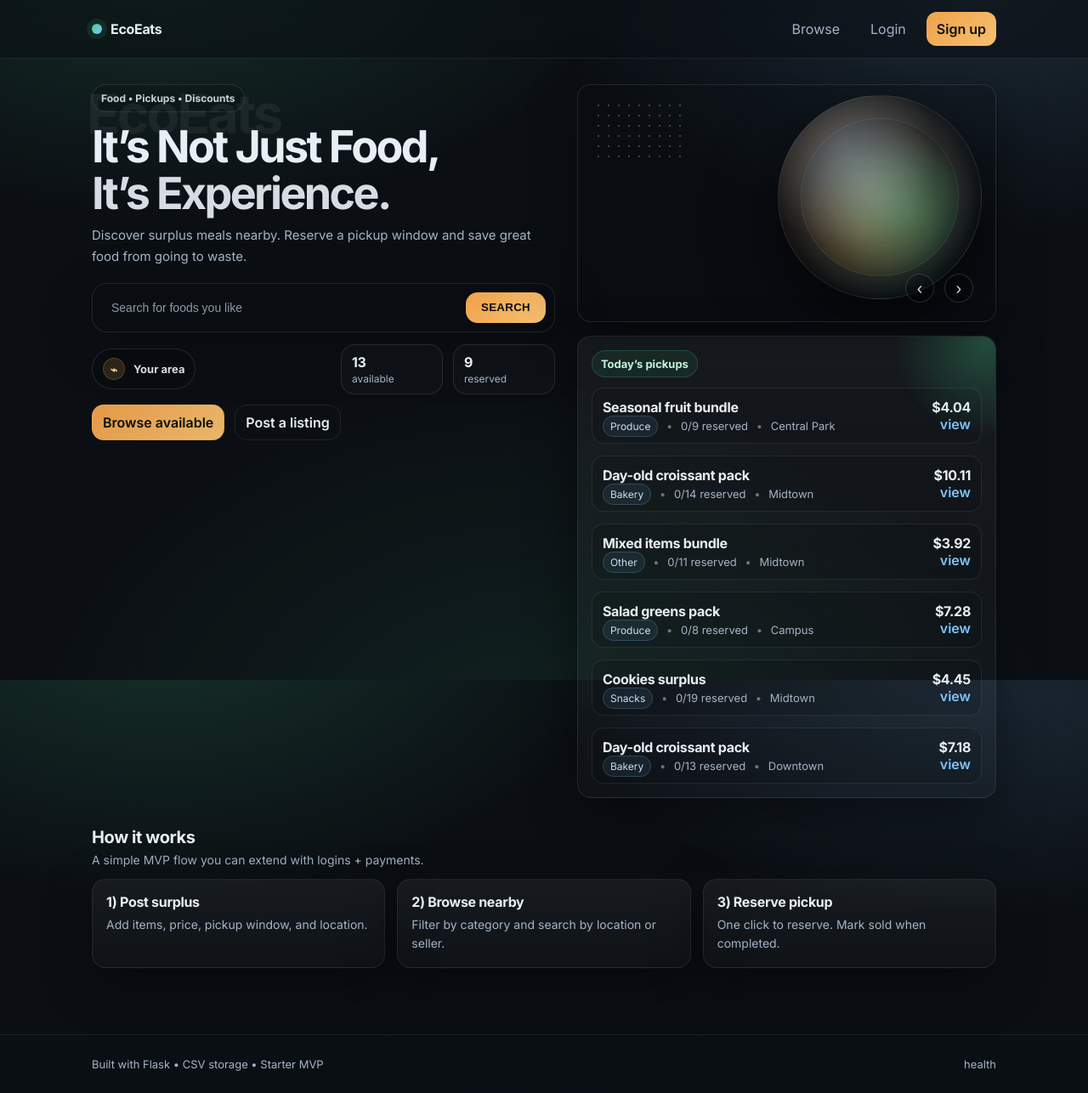
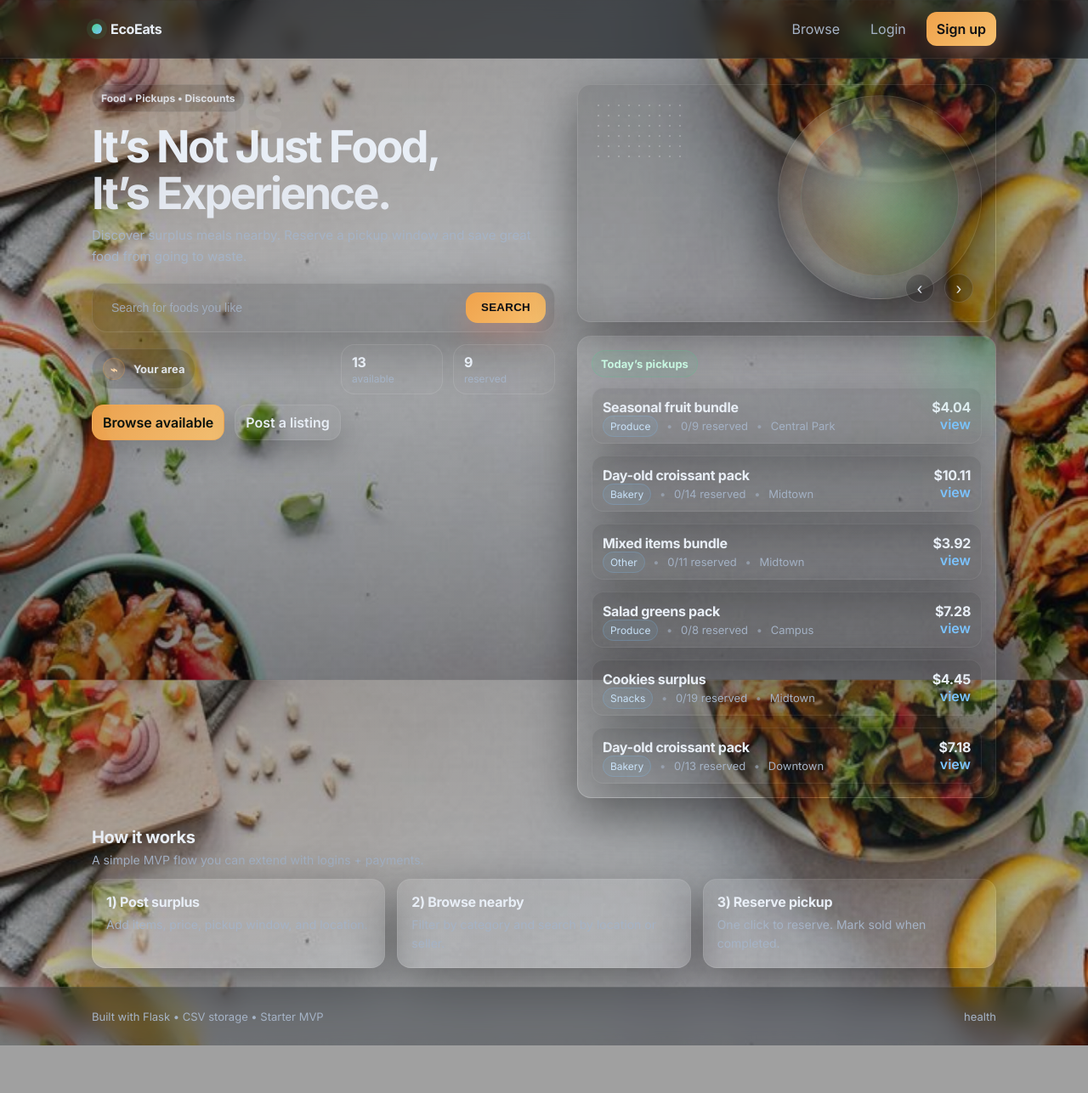
Before and after one commit to isha0902/EcoEats, a Flask app: page / in a window 1280 px wide. Shown: the whole page at 85% size. After the commit the page ends 1230 px from the top, so only its background shows below. Run offline with Flask 3, Linux system fonts and the light colour scheme.

Commit message:
Added different background scheme

```diff
--- a/static/styles.css
+++ b/static/styles.css
@@ -19,17 +19,50 @@
 html,body{height:100%}
 body{
   margin:0;
+  min-height:100vh;
+  display:flex;
+  flex-direction:column;
   font-family: Inter, system-ui, -apple-system, Segoe UI, Roboto, Helvetica, Arial, sans-serif;
   color:var(--text);
   background:
-    radial-gradient(1000px 600px at 15% -10%, rgba(72,209,141,.18), transparent 55%),
-    radial-gradient(900px 500px at 90% 0%, rgba(124,196,255,.14), transparent 55%),
-    radial-gradient(1000px 700px at 50% 110%, rgba(72,209,141,.10), transparent 60%),
+    linear-gradient(180deg, rgba(5,8,11,.36) 0%, rgba(8,11,15,.28) 42%, rgba(5,8,11,.48) 100%),
+    radial-gradient(900px 520px at 14% 8%, rgba(240,162,75,.16), transparent 60%),
+    radial-gradient(760px 480px at 86% 10%, rgba(125,223,232,.12), transparent 58%),
+    url("bg-food.jpg"),
     var(--bg);
+  background-size: cover, cover, cover, cover, auto;
+  background-position: center, center, center, center, center;
+  background-attachment: fixed, fixed, fixed, fixed, scroll;
+  background-repeat: no-repeat, no-repeat, no-repeat, no-repeat, no-repeat;
+  background-color:#0b0f14;
+}
+ .header{
+  background: rgba(8,12,16,.22);
+  border-bottom-color: rgba(255,255,255,.06);
+  backdrop-filter: blur(14px) saturate(120%);
+  -webkit-backdrop-filter: blur(14px) saturate(120%);
+}
+.footer{
+  background: rgba(8,12,16,.18);
+  backdrop-filter: blur(12px) saturate(120%);
+  -webkit-backdrop-filter: blur(12px) saturate(120%);
+}
+.brand__dot{
+  background:linear-gradient(135deg, #ff7a59 0%, #ffb36b 45%, #7ddfe8 100%);
+  box-shadow: 0 0 0 6px rgba(255,122,89,.12);
+}
+.nav__link--primary{
+  color:#fff7f3;
+  background:linear-gradient(135deg, #ff7a59 0%, #ff9d5c 52%, #ffc36b 100%);
+  box-shadow:0 12px 24px rgba(255,122,89,.22);
+}
+.nav__link--primary:hover{
+  filter:brightness(1.04);
 }
 
 a{color:inherit; text-decoration:none}
 .container{max-width:1100px; margin:0 auto; padding:0 18px}
+main.container{flex:1 0 auto; width:100%}
 
 .srOnly{
   position:absolute !important;
@@ -95,7 +128,7 @@ a{color:inherit; text-decoration:none}
 }
 
 .footer{
-  margin-top:56px;
+  margin-top:auto;
   padding:26px 0;
   border-top:1px solid var(--border);
   background: rgba(11,15,20,.35);
@@ -129,6 +162,60 @@ a{color:inherit; text-decoration:none}
 }
 @media (max-width: 900px){
   .landingHero{grid-template-columns: 1fr; padding-top:18px}
+}
+
+.searchBar__button,
+.btn--primary{
+  color:#23140f;
+  background:linear-gradient(135deg, #ff7a59 0%, #ffb36b 52%, #ffe08a 100%);
+  box-shadow:0 16px 30px rgba(255,122,89,.24);
+}
+.btn--primary:hover,
+.searchBar__button:hover{
+  filter:brightness(1.04);
+}
+.btn--ghost{
+  border-color:rgba(255,122,89,.24);
+  background:rgba(255,122,89,.12);
+  color:#fff3ec;
+}
+.btn--ghost:hover{
+  background:rgba(255,122,89,.18);
+  border-color:rgba(255,180,107,.34);
+}
+.btn{
+  box-shadow:0 14px 30px rgba(0,0,0,.18);
+}
+.card,
+.listingRow,
+.heroArt{
+  background:rgba(10,14,19,.52);
+  border-color:rgba(255,255,255,.10);
+  box-shadow:0 22px 60px rgba(0,0,0,.32);
+}
+.heroArt__arrow{
+  background:rgba(10,14,19,.62);
+  border-color:rgba(255,255,255,.14);
+}
+.heroArt__plate{
+  border-color:rgba(255,255,255,.08);
+}
+.tag,
+.pill,
+.tag--unassigned{
+  border-color:rgba(255,255,255,.12);
+}
+.tag{
+  background:rgba(124,196,255,.10);
+  color:rgba(220,237,255,.96);
+}
+.tag--unassigned{
+  background:rgba(246,176,84,.14);
+  color:rgba(255,229,188,.98);
+}
+.pill{
+  background:rgba(72,209,141,.08);
+  color:rgba(218,255,236,.96);
 }
 
 .landingHero__left{position:relative}
```
Also changed, not shown: data/ecoeats.sqlite3, static/Homepage-bg.jpeg (added), static/bg-food.jpg (added).
